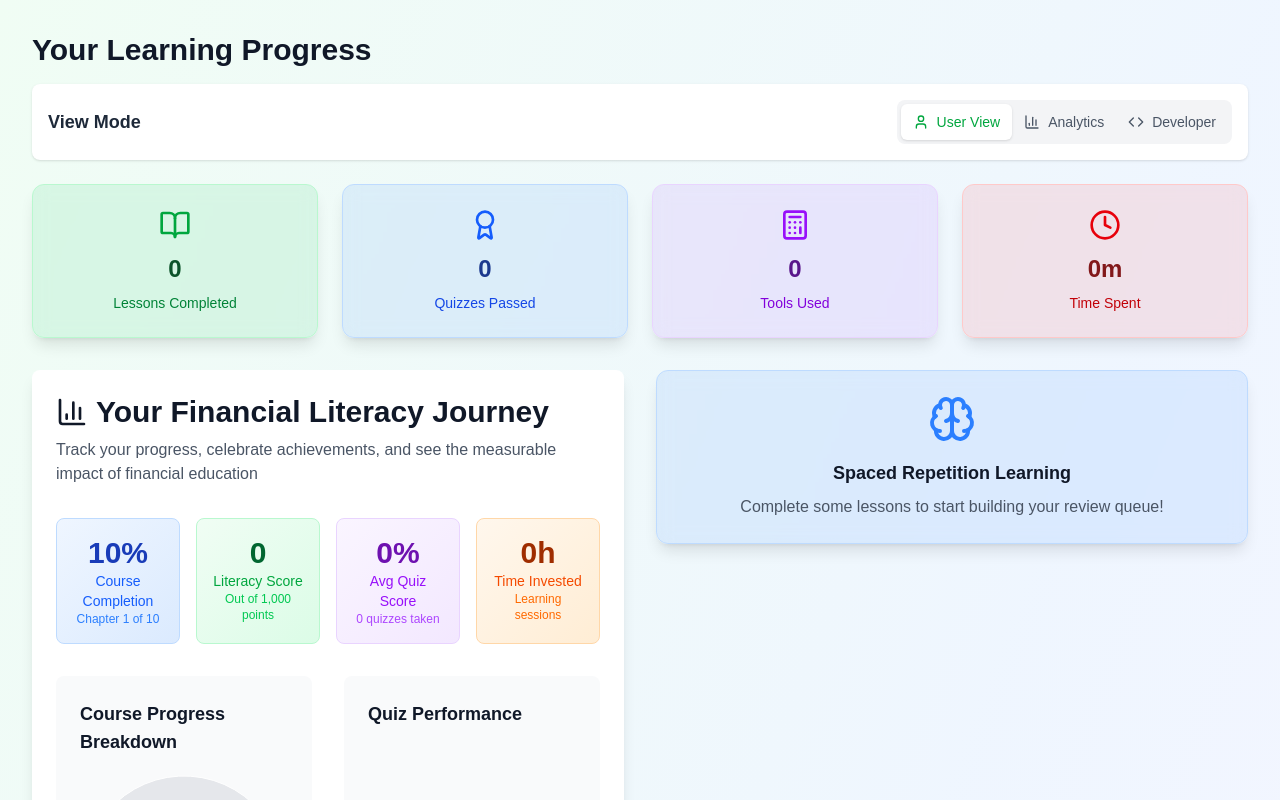
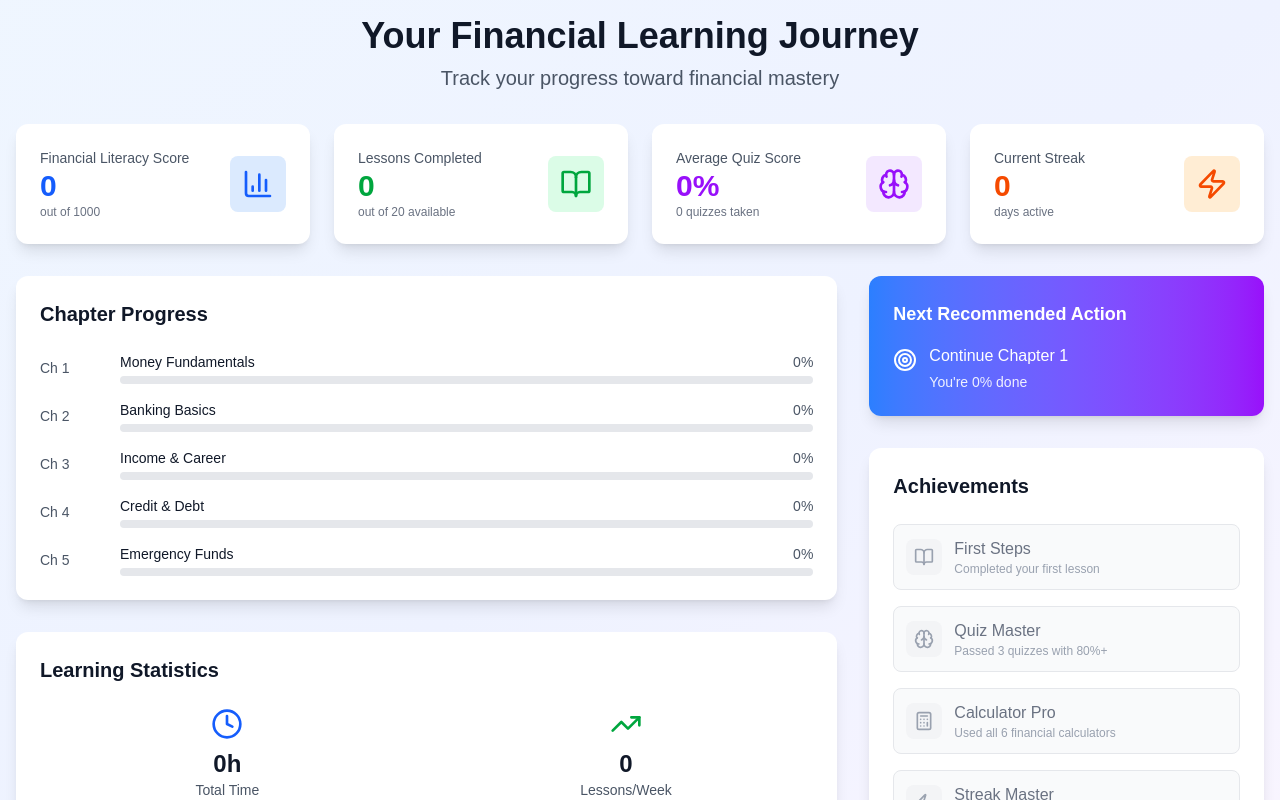
Before and after one commit to forbiddenlink/finance-quest, a Next.js app: page /progress in a window 1280 px wide. Shown: the top 800 px of the page. Built offline with nearby package versions, Linux system fonts and the light colour scheme.

Commit message:
feat: complete Zustand migration and enhanced dashboard

```diff
--- a/app/progress/page.tsx
+++ b/app/progress/page.tsx
@@ -1,186 +1,334 @@
 'use client';
 
-import { useState } from 'react';
-import { useProgress } from '@/lib/context/ProgressContext';
-import ProgressDashboard from '@/components/shared/ui/ProgressDashboard';
-import EnhancedProgressDashboard from '@/components/shared/ui/EnhancedProgressDashboard';
-import SpacedRepetitionDashboard from '@/components/shared/ui/SpacedRepetitionDashboard';
-import LearningAnalyticsDashboard from '@/components/shared/ui/LearningAnalyticsDashboard';
-import GradientCard from '@/components/shared/ui/GradientCard';
-import { Brain, Target, Clock, BookOpen, Calculator, Award, ArrowLeft, BarChart3, Code, User } from 'lucide-react';
-
-type ViewMode = 'user' | 'dev' | 'analytics';
+import { motion } from 'framer-motion';
+import { useEnhancedProgress } from '@/lib/store/progressHooks';
+import {
+  TrendingUp,
+  Target,
+  Clock,
+  Award,
+  BookOpen,
+  Calculator,
+  BarChart3,
+  Brain,
+  CheckCircle,
+  AlertTriangle,
+  Zap,
+  Star
+} from 'lucide-react';
+import { ResponsiveContainer, BarChart, Bar, XAxis, YAxis, CartesianGrid, Tooltip } from 'recharts';
+import AnimatedCounter from '@/components/shared/ui/AnimatedCounter';
 
 export default function ProgressPage() {
-  const { state } = useProgress();
-  const [viewMode, setViewMode] = useState<ViewMode>('user');
+  const progress = useEnhancedProgress();
 
-  // Helper function to get button className
-  const getButtonClassName = (mode: ViewMode) => {
-    const baseClasses = 'flex items-center gap-2 px-3 py-2 rounded-md text-sm font-medium transition-colors';
-    const activeClasses = 'bg-white text-green-600 shadow-sm';
-    const inactiveClasses = 'text-gray-600 hover:text-green-600';
+  // Calculate learning velocity (lessons per week)
+  const learningVelocity = progress.totalLessonsCompleted > 0
+    ? Math.round((progress.totalLessonsCompleted / Math.max(progress.currentStreak, 1)) * 7 * 10) / 10
+    : 0;
 
-    return `${baseClasses} ${viewMode === mode ? activeClasses : inactiveClasses}`;
-  };
+  // Progress breakdown data for charts
+  const chapterProgressData = [
+    { chapter: 'Ch 1', progress: progress.getChapterProgress(1), name: 'Money Fundamentals' },
+    { chapter: 'Ch 2', progress: progress.getChapterProgress(2), name: 'Banking Basics' },
+    { chapter: 'Ch 3', progress: progress.getChapterProgress(3), name: 'Income & Career' },
+    { chapter: 'Ch 4', progress: progress.getChapterProgress(4), name: 'Credit & Debt' },
+    { chapter: 'Ch 5', progress: progress.getChapterProgress(5), name: 'Emergency Funds' }
+  ];
 
-  const completionStats = {
-    lessonsCompleted: state.userProgress.completedLessons.length,
-    quizzesPassed: Object.values(state.userProgress.quizScores).filter(score => score >= 80).length,
-    calculatorsUsed: Object.keys(state.userProgress.calculatorUsage).length,
-    totalTimeSpent: Math.round(state.userProgress.totalTimeSpent / 60), // Convert to minutes
-    averageQuizScore: Object.values(state.userProgress.quizScores).length > 0
-      ? Math.round(Object.values(state.userProgress.quizScores).reduce((a, b) => a + b, 0) / Object.values(state.userProgress.quizScores).length)
-      : 0
-  };
+  const achievements = [
+    {
+      id: 'first-lesson',
+      title: 'First Steps',
+      description: 'Completed your first lesson',
+      unlocked: progress.totalLessonsCompleted >= 1,
+      icon: BookOpen,
+      color: 'text-blue-600'
+    },
+    {
+      id: 'quiz-master',
+      title: 'Quiz Master',
+      description: 'Passed 3 quizzes with 80%+',
+      unlocked: progress.totalQuizzesTaken >= 3 && progress.averageQuizScore >= 80,
+      icon: Brain,
+      color: 'text-purple-600'
+    },
+    {
+      id: 'calculator-pro',
+      title: 'Calculator Pro',
+      description: 'Used all 6 financial calculators',
+      unlocked: Object.keys(progress.userProgress.calculatorUsage).length >= 6,
+      icon: Calculator,
+      color: 'text-green-600'
+    },
+    {
+      id: 'streak-master',
+      title: 'Streak Master',
+      description: '7-day learning streak',
+      unlocked: progress.currentStreak >= 7,
+      icon: Zap,
+      color: 'text-yellow-600'
+    },
+    {
+      id: 'financial-literacy',
+      title: 'Financially Literate',
+      description: 'Financial Literacy Score over 500',
+      unlocked: progress.userProgress.financialLiteracyScore >= 500,
+      icon: Star,
+      color: 'text-amber-600'
+    }
+  ];
 
-  // Handle different view modes with switch statement
-  switch (viewMode) {
-    case 'dev':
-      return <EnhancedProgressDashboard />;
+  const nextAction = progress.getRecommendedNextAction();
 
-    case 'analytics':
   return (
-        <div className="min-h-screen bg-gradient-to-br from-blue-50 via-purple-50 to-green-50">
-          <header className="bg-white shadow-sm">
-            <div className="max-w-7xl mx-auto px-4 sm:px-6 lg:px-8 py-4">
+    <div className="min-h-screen bg-gradient-to-br from-blue-50 via-indigo-50 to-purple-50 p-4">
+      <div className="max-w-7xl mx-auto">
+        {/* Header */}
+        <motion.div
+          initial={{ opacity: 0, y: 20 }}
+          animate={{ opacity: 1, y: 0 }}
+          className="text-center mb-8"
+        >
+          <h1 className="text-4xl font-bold text-gray-900 mb-2">Your Financial Learning Journey</h1>
+          <p className="text-xl text-gray-600">Track your progress toward financial mastery</p>
+        </motion.div>
+
+        {/* Key Metrics */}
+        <motion.div
+          initial={{ opacity: 0, y: 20 }}
+          animate={{ opacity: 1, y: 0 }}
+          transition={{ delay: 0.1 }}
+          className="grid grid-cols-1 md:grid-cols-2 lg:grid-cols-4 gap-6 mb-8"
+        >
+          <div className="bg-white rounded-xl shadow-lg p-6">
             <div className="flex items-center justify-between">
-                <div className="flex items-center space-x-4">
-                  <button
-                    onClick={() => setViewMode('user')}
-                    className="text-blue-600 hover:text-blue-800 font-medium flex items-center gap-2"
-                  >
-                    <ArrowLeft className="w-4 h-4" />
-                    Back to Progress
-                  </button>
-                  <h1 className="text-2xl font-bold text-gray-900">Learning Analytics</h1>
+              <div>
+                <p className="text-sm font-medium text-gray-600">Financial Literacy Score</p>
+                <p className="text-3xl font-bold text-blue-600">
+                  <AnimatedCounter end={progress.userProgress.financialLiteracyScore} />
+                </p>
+                <p className="text-xs text-gray-500">out of 1000</p>
               </div>
-                <div className="bg-indigo-100 px-3 py-1 rounded-full flex items-center gap-2">
-                  <Brain className="w-4 h-4 text-indigo-600" />
-                  <span className="text-sm font-medium text-indigo-800">Advanced Analytics</span>
-                </div>
-              </div>
-            </div>
-          </header>
-          <div className="max-w-7xl mx-auto px-4 sm:px-6 lg:px-8 py-8">
-            <LearningAnalyticsDashboard />
-          </div>
-        </div>
-      );
-
-    default:
-      // Default user view
-  return (
-    <div className="min-h-screen bg-gradient-to-br from-green-50 via-blue-50 to-purple-50">
-      <div className="max-w-7xl mx-auto px-4 sm:px-6 lg:px-8 py-8">
-        <div className="mb-8">
-          <h1 className="text-3xl font-bold text-gray-900 mb-4">Your Learning Progress</h1>
-
-          {/* View Mode Selector */}
-          <div className="bg-white rounded-lg shadow-sm p-4 mb-6">
-            <div className="flex items-center justify-between">
-              <h2 className="text-lg font-semibold text-gray-800">View Mode</h2>
-              <div className="flex items-center bg-gray-100 rounded-lg p-1">
-                <button
-                  onClick={() => setViewMode('user')}
-                  className={`flex items-center gap-2 px-3 py-2 rounded-md text-sm font-medium transition-colors ${
-                    viewMode === 'user'
-                      ? 'bg-white text-green-600 shadow-sm'
-                      : 'text-gray-600 hover:text-green-600'
-                  }`}
-                >
-                  <User className="w-4 h-4" />
-                  User View
-                </button>
-                <button
-                  onClick={() => setViewMode('analytics')}
-                  className={getButtonClassName('analytics')}
-                >
-                  <BarChart3 className="w-4 h-4" />
-                  Analytics
-                </button>
-                <button
-                  onClick={() => setViewMode('dev')}
-                  className={getButtonClassName('dev')}
-                >
-                  <Code className="w-4 h-4" />
-                  Developer
-                </button>
+              <div className="p-3 bg-blue-100 rounded-lg">
+                <BarChart3 className="w-8 h-8 text-blue-600" />
               </div>
             </div>
           </div>
 
-          {/* Stats Overview */}
-          <div className="grid grid-cols-1 md:grid-cols-2 lg:grid-cols-4 gap-6 mb-8">
-            <GradientCard variant="glass" gradient="green" className="p-6 text-center">
-              <BookOpen className="w-8 h-8 text-green-600 mx-auto mb-3" />
-              <div className="text-2xl font-bold text-green-900 mb-2">{completionStats.lessonsCompleted}</div>
-              <div className="text-sm text-green-700 font-medium">Lessons Completed</div>
-            </GradientCard>
-
-            <GradientCard variant="glass" gradient="blue" className="p-6 text-center">
-              <Award className="w-8 h-8 text-blue-600 mx-auto mb-3" />
-              <div className="text-2xl font-bold text-blue-900 mb-2">{completionStats.quizzesPassed}</div>
-              <div className="text-sm text-blue-700 font-medium">Quizzes Passed</div>
-            </GradientCard>
-
-            <GradientCard variant="glass" gradient="purple" className="p-6 text-center">
-              <Calculator className="w-8 h-8 text-purple-600 mx-auto mb-3" />
-              <div className="text-2xl font-bold text-purple-900 mb-2">{completionStats.calculatorsUsed}</div>
-              <div className="text-sm text-purple-700 font-medium">Tools Used</div>
-            </GradientCard>
-
-            <GradientCard variant="glass" gradient="red" className="p-6 text-center">
-              <Clock className="w-8 h-8 text-red-600 mx-auto mb-3" />
-              <div className="text-2xl font-bold text-red-900 mb-2">{completionStats.totalTimeSpent}m</div>
-              <div className="text-sm text-red-700 font-medium">Time Spent</div>
-            </GradientCard>
+          <div className="bg-white rounded-xl shadow-lg p-6">
+            <div className="flex items-center justify-between">
+              <div>
+                <p className="text-sm font-medium text-gray-600">Lessons Completed</p>
+                <p className="text-3xl font-bold text-green-600">
+                  <AnimatedCounter end={progress.totalLessonsCompleted} />
+                </p>
+                <p className="text-xs text-gray-500">out of 20 available</p>
+              </div>
+              <div className="p-3 bg-green-100 rounded-lg">
+                <BookOpen className="w-8 h-8 text-green-600" />
+              </div>
             </div>
           </div>
 
-        {/* Main Progress Dashboard */}
-        <div className="grid grid-cols-1 lg:grid-cols-2 gap-8">
+          <div className="bg-white rounded-xl shadow-lg p-6">
+            <div className="flex items-center justify-between">
               <div>
-            <ProgressDashboard />
+                <p className="text-sm font-medium text-gray-600">Average Quiz Score</p>
+                <p className="text-3xl font-bold text-purple-600">
+                  <AnimatedCounter end={Math.round(progress.averageQuizScore)} />%
+                </p>
+                <p className="text-xs text-gray-500">{progress.totalQuizzesTaken} quizzes taken</p>
               </div>
-          <div>
-            <SpacedRepetitionDashboard />
+              <div className="p-3 bg-purple-100 rounded-lg">
+                <Brain className="w-8 h-8 text-purple-600" />
+              </div>
             </div>
           </div>
 
-        {/* Enhanced Features Info */}
-        <GradientCard variant="glass" gradient="yellow" className="p-8 mt-8">
-          <div className="text-center">
-            <Target className="w-12 h-12 text-yellow-600 mx-auto mb-4" />
-            <h3 className="text-2xl font-bold text-yellow-900 mb-4">Contest-Ready Learning Analytics</h3>
-            <p className="text-lg text-yellow-800 mb-6">
-              Finance Quest provides comprehensive progress tracking with advanced analytics
-              to demonstrate measurable learning outcomes for contest evaluation.
+          <div className="bg-white rounded-xl shadow-lg p-6">
+            <div className="flex items-center justify-between">
+              <div>
+                <p className="text-sm font-medium text-gray-600">Current Streak</p>
+                <p className="text-3xl font-bold text-orange-600">
+                  <AnimatedCounter end={progress.currentStreak} />
                 </p>
-            <div className="grid grid-cols-1 md:grid-cols-2 gap-6 text-left">
-              <div>
-                <h4 className="font-semibold text-yellow-900 mb-3">📊 Analytics Features:</h4>
-                <ul className="space-y-2 text-sm text-yellow-800">
-                  <li>• <strong>Spaced Repetition:</strong> SM-2 algorithm implementation</li>
-                  <li>• <strong>Learning Analytics:</strong> Detailed progress visualization</li>
-                  <li>• <strong>Performance Tracking:</strong> Quiz scores and improvement metrics</li>
-                  <li>• <strong>Time Management:</strong> Study session tracking</li>
-                </ul>
+                <p className="text-xs text-gray-500">days active</p>
               </div>
-              <div>
-                <h4 className="font-semibold text-yellow-900 mb-3">🎯 Contest Impact:</h4>
-                <ul className="space-y-2 text-sm text-yellow-800">
-                  <li>• <strong>Measurable Outcomes:</strong> Quantifiable learning progress</li>
-                  <li>• <strong>Data-Driven Insights:</strong> Evidence-based improvement</li>
-                  <li>• <strong>User Engagement:</strong> Active learning participation metrics</li>
-                  <li>• <strong>AI Integration:</strong> Contextual coaching based on learning patterns</li>
-                </ul>
+              <div className="p-3 bg-orange-100 rounded-lg">
+                <Zap className="w-8 h-8 text-orange-600" />
               </div>
             </div>
           </div>
-        </GradientCard>
+        </motion.div>
+
+        <div className="grid grid-cols-1 lg:grid-cols-3 gap-8">
+          {/* Left Column */}
+          <div className="lg:col-span-2 space-y-8">
+            {/* Chapter Progress */}
+            <motion.div
+              initial={{ opacity: 0, y: 20 }}
+              animate={{ opacity: 1, y: 0 }}
+              transition={{ delay: 0.2 }}
+              className="bg-white rounded-xl shadow-lg p-6"
+            >
+              <h3 className="text-xl font-bold text-gray-900 mb-6">Chapter Progress</h3>
+              <div className="space-y-4">
+                {chapterProgressData.map((chapter, index) => (
+                  <div key={chapter.chapter} className="flex items-center gap-4">
+                    <div className="w-16 text-sm font-medium text-gray-600">
+                      {chapter.chapter}
+                    </div>
+                    <div className="flex-1">
+                      <div className="flex items-center justify-between mb-1">
+                        <span className="text-sm font-medium text-gray-900">{chapter.name}</span>
+                        <span className="text-sm text-gray-600">{chapter.progress}%</span>
+                      </div>
+                      <div className="w-full bg-gray-200 rounded-full h-2">
+                        <motion.div
+                          initial={{ width: 0 }}
+                          animate={{ width: `${chapter.progress}%` }}
+                          transition={{ delay: 0.3 + index * 0.1, duration: 0.8 }}
+                          className="bg-gradient-to-r from-blue-500 to-purple-500 h-2 rounded-full"
+                        />
+                      </div>
+                    </div>
+                  </div>
+                ))}
+              </div>
+            </motion.div>
+
+            {/* Learning Stats */}
+            <motion.div
+              initial={{ opacity: 0, y: 20 }}
+              animate={{ opacity: 1, y: 0 }}
+              transition={{ delay: 0.4 }}
+              className="bg-white rounded-xl shadow-lg p-6"
+            >
+              <h3 className="text-xl font-bold text-gray-900 mb-6">Learning Statistics</h3>
+              <div className="grid grid-cols-2 gap-6">
+                <div className="text-center">
+                  <Clock className="w-8 h-8 mx-auto mb-2 text-blue-600" />
+                  <div className="text-2xl font-bold text-gray-900">{progress.totalTimeSpentHours}h</div>
+                  <div className="text-sm text-gray-600">Total Time</div>
+                </div>
+                <div className="text-center">
+                  <TrendingUp className="w-8 h-8 mx-auto mb-2 text-green-600" />
+                  <div className="text-2xl font-bold text-gray-900">{learningVelocity}</div>
+                  <div className="text-sm text-gray-600">Lessons/Week</div>
+                </div>
+                <div className="text-center">
+                  <Calculator className="w-8 h-8 mx-auto mb-2 text-purple-600" />
+                  <div className="text-2xl font-bold text-gray-900">
+                    {Object.keys(progress.userProgress.calculatorUsage).length}/6
+                  </div>
+                  <div className="text-sm text-gray-600">Tools Used</div>
+                </div>
+                <div className="text-center">
+                  <Award className="w-8 h-8 mx-auto mb-2 text-amber-600" />
+                  <div className="text-2xl font-bold text-gray-900">
+                    {achievements.filter(a => a.unlocked).length}/{achievements.length}
+                  </div>
+                  <div className="text-sm text-gray-600">Achievements</div>
+                </div>
+              </div>
+            </motion.div>
+          </div>
+
+          {/* Right Column */}
+          <div className="space-y-8">
+            {/* Next Action */}
+            <motion.div
+              initial={{ opacity: 0, y: 20 }}
+              animate={{ opacity: 1, y: 0 }}
+              transition={{ delay: 0.2 }}
+              className="bg-gradient-to-r from-blue-500 to-purple-600 rounded-xl shadow-lg p-6 text-white"
+            >
+              <h3 className="text-lg font-bold mb-4">Next Recommended Action</h3>
+              <div className="flex items-start gap-3">
+                <Target className="w-6 h-6 mt-1 flex-shrink-0" />
+                <div>
+                  <p className="font-medium mb-1">{nextAction.message}</p>
+                  <p className="text-sm opacity-90">{nextAction.action}</p>
+                </div>
+              </div>
+            </motion.div>
+
+            {/* Achievements */}
+            <motion.div
+              initial={{ opacity: 0, y: 20 }}
+              animate={{ opacity: 1, y: 0 }}
+              transition={{ delay: 0.3 }}
+              className="bg-white rounded-xl shadow-lg p-6"
+            >
+              <h3 className="text-xl font-bold text-gray-900 mb-6">Achievements</h3>
+              <div className="space-y-4">
+                {achievements.map((achievement, index) => {
+                  const Icon = achievement.icon;
+                  return (
+                    <motion.div
+                      key={achievement.id}
+                      initial={{ opacity: 0, x: 20 }}
+                      animate={{ opacity: 1, x: 0 }}
+                      transition={{ delay: 0.4 + index * 0.1 }}
+                      className={`flex items-center gap-3 p-3 rounded-lg ${
+                        achievement.unlocked
+                          ? 'bg-green-50 border border-green-200'
+                          : 'bg-gray-50 border border-gray-200'
+                      }`}
+                    >
+                      <div className={`p-2 rounded-lg ${
+                        achievement.unlocked ? 'bg-green-100' : 'bg-gray-100'
+                      }`}>
+                        <Icon className={`w-5 h-5 ${
+                          achievement.unlocked ? achievement.color : 'text-gray-400'
+                        }`} />
+                      </div>
+                      <div className="flex-1">
+                        <p className={`font-medium ${
+                          achievement.unlocked ? 'text-gray-900' : 'text-gray-500'
+                        }`}>
+                          {achievement.title}
+                        </p>
+                        <p className={`text-xs ${
+                          achievement.unlocked ? 'text-gray-600' : 'text-gray-400'
+                        }`}>
+                          {achievement.description}
+                        </p>
+                      </div>
+                      {achievement.unlocked && (
+                        <CheckCircle className="w-5 h-5 text-green-600" />
+                      )}
+                    </motion.div>
+                  );
+                })}
+              </div>
+            </motion.div>
+
+            {/* Areas for Improvement */}
+            {progress.userProgress.strugglingTopics.length > 0 && (
+              <motion.div
+                initial={{ opacity: 0, y: 20 }}
+                animate={{ opacity: 1, y: 0 }}
+                transition={{ delay: 0.5 }}
+                className="bg-amber-50 border border-amber-200 rounded-xl shadow-lg p-6"
+              >
+                <div className="flex items-center gap-2 mb-4">
+                  <AlertTriangle className="w-5 h-5 text-amber-600" />
+                  <h3 className="text-lg font-bold text-amber-900">Focus Areas</h3>
+                </div>
+                <div className="space-y-2">
+                  {progress.userProgress.strugglingTopics.map((topic, index) => (
+                    <div key={index} className="text-sm text-amber-800 bg-amber-100 rounded-lg px-3 py-2">
+                      Review: {topic.replace('-', ' ').replace(/\b\w/g, l => l.toUpperCase())}
+                    </div>
+                  ))}
+                </div>
+              </motion.div>
+            )}
+          </div>
+        </div>
       </div>
     </div>
   );
-  } // Close switch statement default case
 }
--- a/components/shared/calculators/BudgetBuilderCalculator.tsx
+++ b/components/shared/calculators/BudgetBuilderCalculator.tsx
@@ -2,7 +2,7 @@
 
 import React, { useState, useEffect } from 'react';
 import { PieChart, Pie, Cell, ResponsiveContainer, Tooltip, Legend, BarChart, Bar, XAxis, YAxis, CartesianGrid } from 'recharts';
-import { useProgress } from '@/lib/context/ProgressContext';
+import { useProgress } from '@/lib/store/progressHooks';
 import {
     Home,
     ShoppingCart,
@@ -66,15 +66,12 @@ export default function BudgetBuilderCalculator() {
         { id: 'goals', name: 'Financial Goals', budgeted: 200, actual: 180, color: '#065F46', type: 'savings', icon: Target },
     ]);
 
-    const { dispatch } = useProgress();
+    const progress = useProgress();
 
     useEffect(() => {
         // Track calculator usage
-        dispatch({
-            type: 'USE_CALCULATOR',
-            payload: 'BudgetBuilderCalculator'
-        });
-    }, [dispatch]);
+        progress.recordCalculatorUsage('budget-builder');
+    }, [progress]);
 
     const updateCategory = (id: string, field: 'budgeted' | 'actual', value: number) => {
         setCategories(prev => prev.map(cat =>
```
Lines whose indentation alone changed are shown as unchanged.
